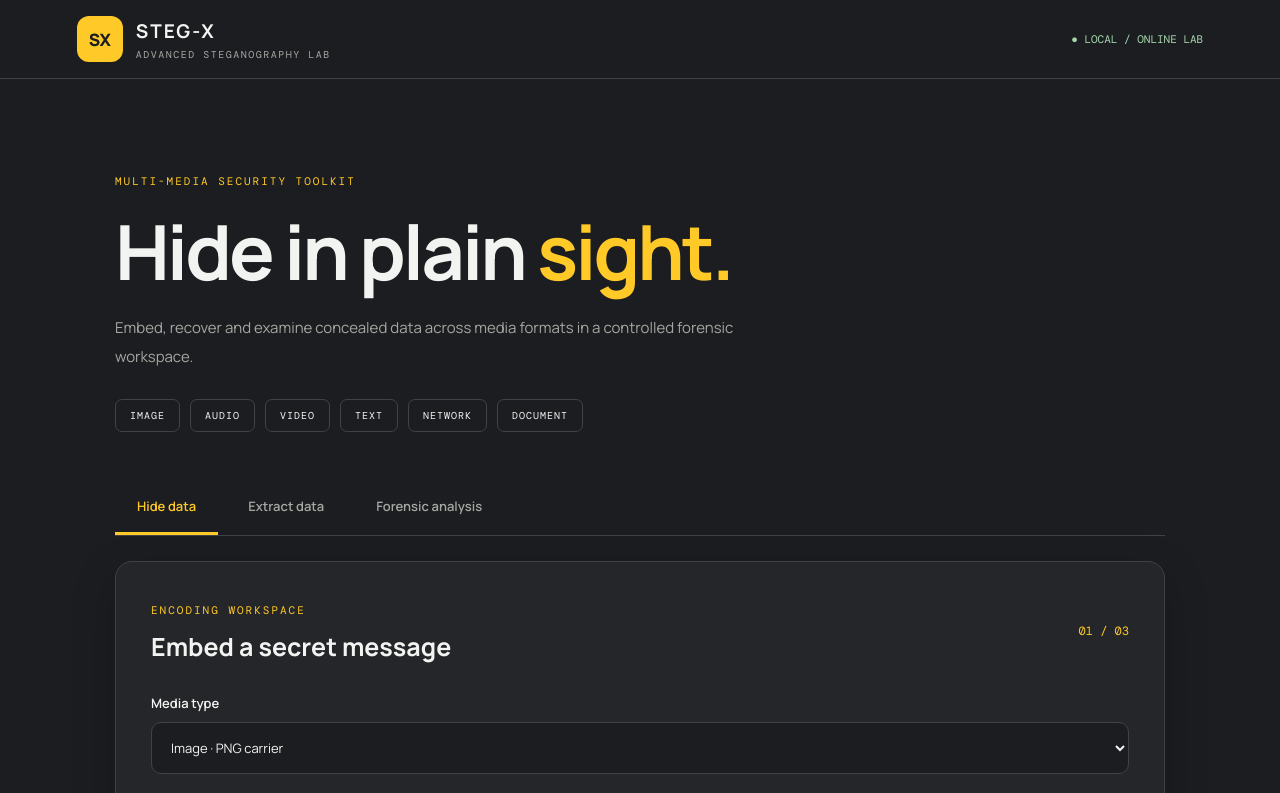
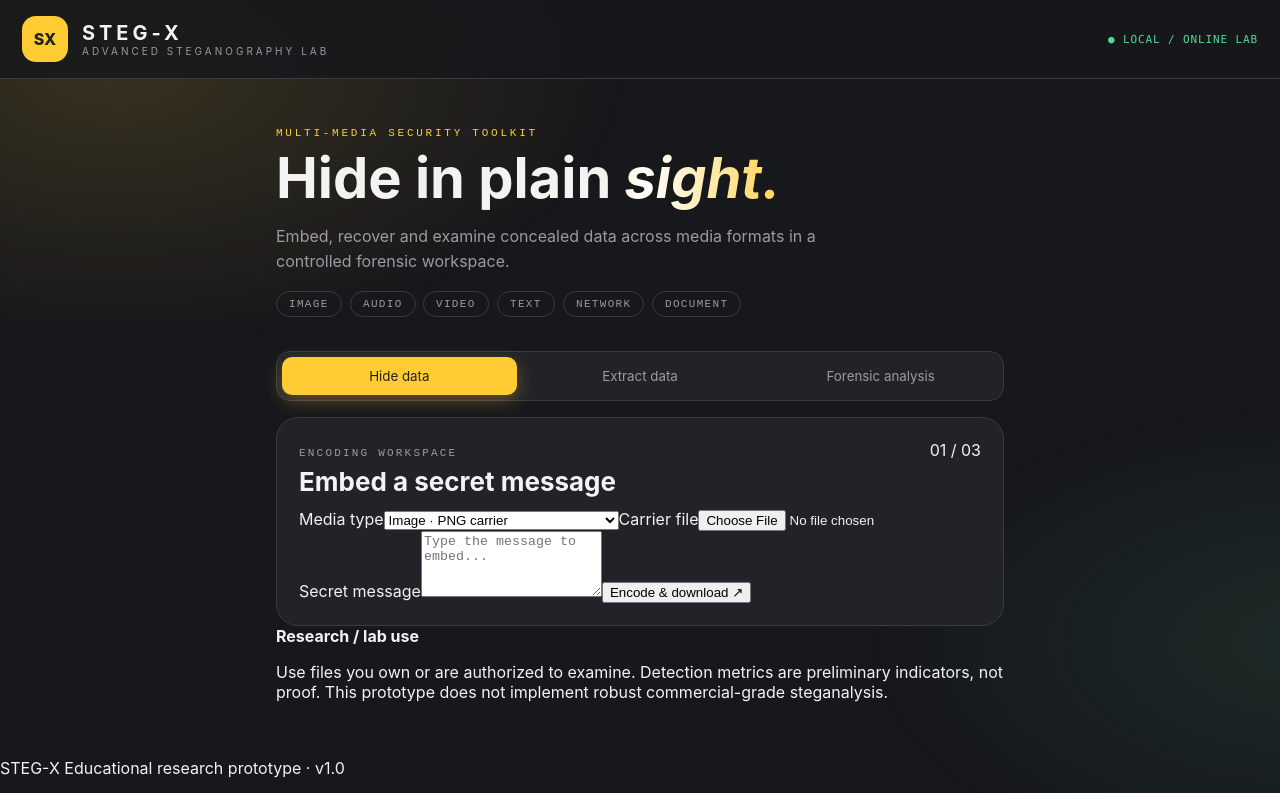
Before and after one commit to aakash2005ak17-hub/STEG-X, a plain HTML site: page index.html in a window 1280 px wide. Shown: the top 793 px of the page. Drawn offline with nearby package versions, Linux system fonts and the light colour scheme; files that its build step writes are made by us from their sources; a script that the page names is missing; files whose address does not match are found by name.

Commit message:
Update style.css

```diff
--- a/style.css
+++ b/style.css
@@ -1,370 +1,45 @@
+:root{--bg:#17181c;--card:#222328;--line:#3a3b42;--ink:#f3f3f1;--mute:#9a9ba3;--y:#ffcc33;--g:#5ad39a}
+*{box-sizing:border-box}
+html{scroll-behavior:smooth}
+body{margin:0;font-family:Inter,system-ui,-apple-system,Segoe UI,Roboto,sans-serif;color:var(--ink);background:var(--bg);min-height:100vh;overflow-x:hidden}
+body::before{content:"";position:fixed;inset:-20%;z-index:-1;background:radial-gradient(40% 35% at 20% 20%,rgba(255,204,51,.14),transparent 70%),radial-gradient(35% 30% at 85% 70%,rgba(90,211,154,.10),transparent 70%);animation:drift 14s ease-in-out infinite alternate}
+@keyframes drift{to{transform:translate3d(6%,4%,0) scale(1.1)}}
+@keyframes down{from{opacity:0;transform:translateY(-16px)}to{opacity:1;transform:none}}
+@keyframes rise{from{opacity:0;transform:translateY(22px)}to{opacity:1;transform:none}}
+@keyframes pop{from{opacity:0;transform:scale(.6)}to{opacity:1;transform:none}}
+@keyframes shimmer{to{background-position:200% center}}
+@keyframes pulse{0%,100%{opacity:1;transform:scale(1)}50%{opacity:.4;transform:scale(1.4)}}
+@keyframes sweep{to{transform:translateX(120%)}}
+@keyframes glow{0%,100%{box-shadow:0 0 0 0 rgba(255,204,51,.0)}50%{box-shadow:0 0 22px 2px rgba(255,204,51,.25)}}
 
-@import url('https://fonts.googleapis.com/css2?family=DM+Mono:wght@400;500&family=Manrope:wght@400;500;600;700;800&display=swap');
+header{display:flex;justify-content:space-between;align-items:center;gap:12px;padding:16px 22px;border-bottom:1px solid var(--line);background:rgba(23,24,28,.85);backdrop-filter:blur(8px);position:sticky;top:0;z-index:5;animation:down .6s ease both}
+.brand{display:flex;align-items:center;gap:14px}
+.mark{display:grid;place-items:center;width:46px;height:46px;border-radius:14px;background:var(--y);color:#222;font-weight:800;transition:transform .4s}
+.brand:hover .mark{transform:rotate(-8deg) scale(1.08)}
+.brand b{display:block;font-size:20px;letter-spacing:.2em}
+.brand small{display:block;font-size:10px;letter-spacing:.3em;color:var(--mute)}
+.status{font:11px ui-monospace,Menlo,monospace;letter-spacing:.08em;color:var(--g)}
+.status::first-letter{display:inline-block;animation:pulse 1.6s infinite}
 
-:root {
-  --bg: #1C1D20;
-  --surface: #25262A;
-  --surface-light: #2D2E32;
-  --white: #F2F4F1;
-  --yellow: #FFC928;
-  --muted: #A5A7A2;
-  --border: #414247;
-  --success: #A7D7AE;
-}
+main{max-width:760px;margin:0 auto;padding:22px 16px 40px}
+.hero{padding:26px 0 8px}
+.hero>*{animation:rise .7s ease both}
+.eyebrow{font:11px ui-monospace,monospace;letter-spacing:.25em;color:var(--y)}
+.hero h1{font-size:clamp(34px,9vw,56px);line-height:1.05;margin:10px 0;animation-delay:.1s}
+.hero h1 em{font-style:italic;background:linear-gradient(90deg,var(--y),#fff,var(--y));background-size:200% auto;-webkit-background-clip:text;background-clip:text;color:transparent;animation:shimmer 3.5s linear infinite}
+.hero p{color:var(--mute);max-width:56ch;line-height:1.6;animation-delay:.2s}
+.chips{display:flex;flex-wrap:wrap;gap:8px;margin-top:14px}
+.chips span{font:11px ui-monospace,monospace;letter-spacing:.12em;padding:6px 12px;border:1px solid var(--line);border-radius:99px;color:var(--mute);animation:pop .5s ease both;transition:.25s}
+.chips span:nth-child(1){animation-delay:.3s}.chips span:nth-child(2){animation-delay:.38s}.chips span:nth-child(3){animation-delay:.46s}.chips span:nth-child(4){animation-delay:.54s}.chips span:nth-child(5){animation-delay:.62s}.chips span:nth-child(6){animation-delay:.7s}
+.chips span:hover{color:#222;background:var(--y);border-color:var(--y);transform:translateY(-3px)}
 
-* {
-  box-sizing: border-box;
-  margin: 0;
-  padding: 0;
-}
+.tabs{display:flex;gap:6px;margin:26px 0 16px;padding:5px;background:var(--card);border:1px solid var(--line);border-radius:14px;animation:rise .7s .3s ease both}
+.tabs button{flex:1;padding:11px 6px;border:0;border-radius:10px;background:transparent;color:var(--mute);font:600 14px inherit;font-family:inherit;cursor:pointer;transition:.3s}
+.tabs button:hover{color:var(--ink)}
+.tabs button.active{background:var(--y);color:#222;box-shadow:0 6px 18px rgba(255,204,51,.28)}
 
-html {
-  scroll-behavior: smooth;
-}
-
-body {
-  min-height: 100vh;
-  background: var(--bg);
-  color: var(--white);
-  font-family: 'Manrope', sans-serif;
-}
-
-header {
-  min-height: 78px;
-  padding: 16px 6%;
-  display: flex;
-  justify-content: space-between;
-  align-items: center;
-  border-bottom: 1px solid var(--border);
-  background: #1C1D20;
-  position: sticky;
-  top: 0;
-  z-index: 10;
-}
-
-.brand {
-  display: flex;
-  align-items: center;
-  gap: 13px;
-}
-
-.mark {
-  width: 46px;
-  height: 46px;
-  display: grid;
-  place-items: center;
-  border-radius: 12px;
-  background: var(--yellow);
-  color: var(--bg);
-  font-weight: 800;
-  font-size: 17px;
-}
-
-.brand b {
-  font-size: 19px;
-  letter-spacing: 2px;
-}
-
-.brand small {
-  display: block;
-  color: var(--muted);
-  font: 10px 'DM Mono', monospace;
-  letter-spacing: 1.5px;
-  margin-top: 4px;
-}
-
-.status {
-  color: var(--success);
-  font: 11px 'DM Mono', monospace;
-}
-
-main {
-  width: min(1050px, 90%);
-  margin: auto;
-  padding: 65px 0;
-}
-
-.hero {
-  padding: 30px 0 48px;
-}
-
-.eyebrow,
-.panelhead small {
-  color: var(--yellow);
-  font: 11px 'DM Mono', monospace;
-  letter-spacing: 2px;
-}
-
-h1 {
-  font-size: clamp(42px, 7vw, 76px);
-  line-height: 1.08;
-  letter-spacing: -3px;
-  margin: 22px 0;
-  max-width: 850px;
-}
-
-h1 em {
-  color: var(--yellow);
-  font-style: normal;
-}
-
-.hero p {
-  max-width: 650px;
-  color: var(--muted);
-  font-size: 15px;
-  line-height: 1.9;
-}
-
-.chips {
-  display: flex;
-  flex-wrap: wrap;
-  gap: 10px;
-  margin-top: 28px;
-}
-
-.chips span {
-  padding: 9px 14px;
-  border: 1px solid var(--border);
-  border-radius: 7px;
-  color: var(--white);
-  font: 10px 'DM Mono', monospace;
-  letter-spacing: 1px;
-  transition: .2s;
-}
-
-.chips span:hover {
-  background: var(--yellow);
-  color: var(--bg);
-  border-color: var(--yellow);
-}
-
-.tabs {
-  display: flex;
-  gap: 8px;
-  overflow-x: auto;
-  border-bottom: 1px solid var(--border);
-  margin-bottom: 25px;
-}
-
-.tabs button {
-  flex-shrink: 0;
-  padding: 17px 22px;
-  border: 0;
-  border-bottom: 3px solid transparent;
-  background: transparent;
-  color: var(--muted);
-  font: 600 13px 'Manrope', sans-serif;
-  cursor: pointer;
-}
-
-.tabs button:hover,
-.tabs button.active {
-  color: var(--yellow);
-  border-bottom-color: var(--yellow);
-}
-
-.panel {
-  background: var(--surface);
-  border: 1px solid var(--border);
-  border-radius: 17px;
-  padding: 35px;
-  box-shadow: 0 15px 45px #0003;
-  animation: appear .3s ease;
-}
-
-@keyframes appear {
-  from { opacity: 0; transform: translateY(8px); }
-  to { opacity: 1; transform: translateY(0); }
-}
-
-.hidden {
-  display: none !important;
-}
-
-.panelhead {
-  display: flex;
-  justify-content: space-between;
-  align-items: center;
-  gap: 15px;
-  margin-bottom: 30px;
-}
-
-.panelhead h2 {
-  margin-top: 10px;
-  font-size: 25px;
-}
-
-.number {
-  color: var(--yellow);
-  font: 12px 'DM Mono', monospace;
-}
-
-form {
-  display: grid;
-  gap: 22px;
-}
-
-label {
-  display: grid;
-  gap: 10px;
-  color: var(--white);
-  font-size: 13px;
-  font-weight: 600;
-}
-
-input,
-select,
-textarea {
-  width: 100%;
-  padding: 15px;
-  border-radius: 10px;
-  border: 1px solid var(--border);
-  outline: none;
-  background: var(--bg);
-  color: var(--white);
-  font: 13px 'Manrope', sans-serif;
-}
-
-input:focus,
-select:focus,
-textarea:focus {
-  border-color: var(--yellow);
-  box-shadow: 0 0 0 3px #ffc92820;
-}
-
-input[type="file"] {
-  border: 1px dashed #777;
-  padding: 18px;
-  cursor: pointer;
-}
-
-input[type="file"]::file-selector-button {
-  background: var(--yellow);
-  color: var(--bg);
-  border: 0;
-  border-radius: 6px;
-  padding: 9px 13px;
-  margin-right: 12px;
-  font-weight: 700;
-  cursor: pointer;
-}
-
-textarea {
-  resize: vertical;
-  min-height: 120px;
-}
-
-.primary {
-  padding: 16px 22px;
-  border: 0;
-  border-radius: 9px;
-  background: var(--yellow);
-  color: var(--bg);
-  font: 800 13px 'Manrope', sans-serif;
-  cursor: pointer;
-  transition: .2s;
-}
-
-.primary:hover {
-  background: var(--white);
-  transform: translateY(-2px);
-  box-shadow: 0 8px 25px #ffc92825;
-}
-
-.primary:disabled {
-  opacity: .5;
-  cursor: not-allowed;
-}
-
-.primary span {
-  float: right;
-}
-
-.result {
-  margin-top: 22px;
-  padding: 17px;
-  min-height: 10px;
-  border-radius: 9px;
-  background: var(--bg);
-  border: 1px solid var(--border);
-  color: var(--yellow);
-  white-space: pre-wrap;
-  overflow-wrap: anywhere;
-  font: 12px 'DM Mono', monospace;
-}
-
-.notice {
-  margin-top: 28px;
-  padding: 20px;
-  background: var(--surface);
-  border: 1px solid var(--border);
-  border-left: 4px solid var(--yellow);
-  border-radius: 10px;
-}
-
-.notice b {
-  color: var(--yellow);
-  font-size: 13px;
-}
-
-.notice p {
-  margin-top: 8px;
-  color: var(--muted);
-  font-size: 12px;
-  line-height: 1.8;
-}
-
-footer {
-  padding: 25px 6%;
-  border-top: 1px solid var(--border);
-  color: var(--yellow);
-  font: 12px 'DM Mono', monospace;
-}
-
-footer span {
-  float: right;
-  color: var(--muted);
-}
-
-::selection {
-  background: var(--yellow);
-  color: var(--bg);
-}
-
-@media(max-width: 650px) {
-  header {
-    padding: 14px 5%;
-  }
-
-  .status {
-    font-size: 9px;
-  }
-
-  main {
-    width: 90%;
-    padding: 38px 0;
-  }
-
-  h1 {
-    letter-spacing: -2px;
-  }
-
-  .panel {
-    padding: 21px;
-  }
-
-  .panelhead h2 {
-    font-size: 20px;
-  }
-
-  .tabs button {
-    padding: 14px 12px;
-    font-size: 11px;
-  }
-
-  footer span {
-    float: none;
-    display: block;
-    margin-top: 8px;
-  }
-}
+.panel{background:var(--card);border:1px solid var(--line);border-radius:22px;padding:22px;animation:rise .55s ease both}
+.hidden{display:none}
+.panelhead{display:flex;justify-content:space-between;align-items:flex-start;margin-bottom:12px}
+.panelhead small{font:11px ui-monospace,monospace;letter-spacing:.2em;color:var(--mute)}
+.panelhead h2{margin:6px 0 0;font-size:26px}
```
